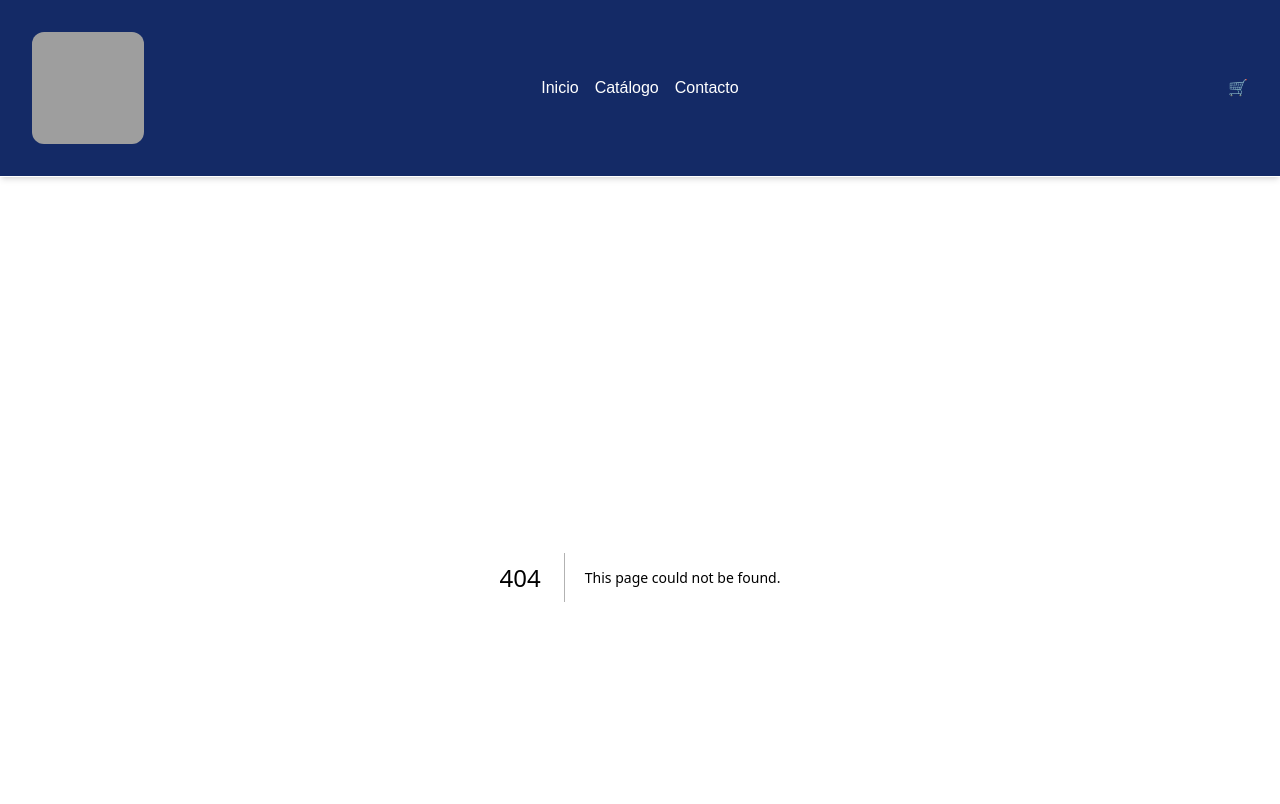
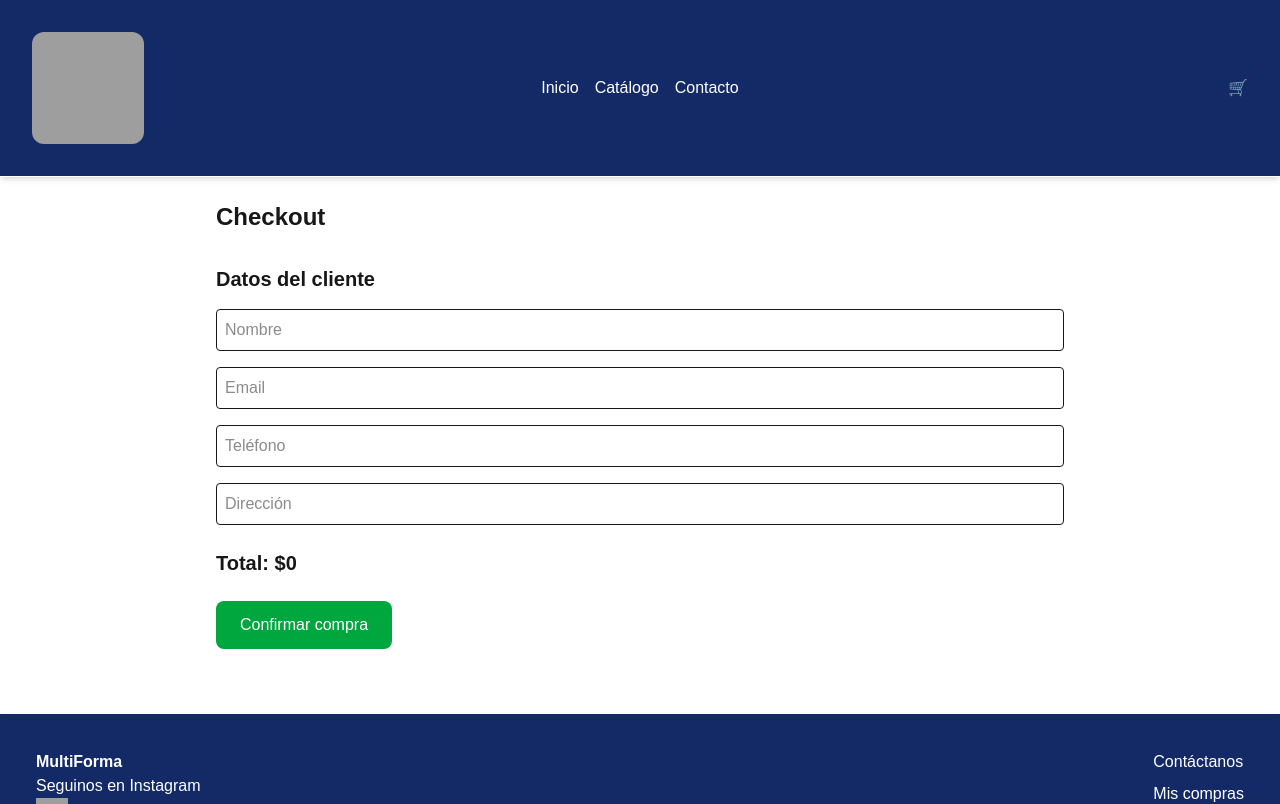
Before and after one commit to natyru19/MultiForma, a Next.js app: page /checkout in a window 1280 px wide. Before the commit this address had no page. Shown: the top 804 px of the page. Built offline with nearby package versions, Linux system fonts and the light colour scheme; grey boxes are pictures that could not be loaded.

Commit message:
feat: implementar creación de órdenes con persistencia en base de datos y asociación de productos y variantes

```diff
--- /dev/null
+++ b/app/api/orders/route.ts
@@ -0,0 +1,19 @@
+import { NextResponse } from "next/server";
+import { orderService } from "@/app/services/order.service";
+
+export async function POST(req: Request) {
+    try {
+        const body = await req.json();
+
+        const order = await orderService.createOrder(body);
+
+        return NextResponse.json({ data: order });
+
+    } catch (error) {
+        console.error(error);
+        return NextResponse.json(
+        { error: "Error creando orden" },
+        { status: 500 }
+        );
+    }
+}
--- a/app/cart/page.tsx
+++ b/app/cart/page.tsx
@@ -1,9 +1,11 @@
 "use client";
 
 import { useCart } from "@/app/context/CartContext";
+import { useRouter } from "next/navigation";
 
 export default function CartPage() {
     const { cart, updateItemQuantity, removeItem } = useCart();
+    const router = useRouter();
 
     const total = cart.reduce(
         (acc, item) => acc + item.price * item.quantity, 0
@@ -84,6 +86,13 @@ export default function CartPage() {
                     <p className="text-lg">Total:</p>
                     <p className="text-2xl font-bold">${total}</p>
                 </div>
+
+                <button
+                    onClick={() => router.push("/checkout")}
+                    className="bg-[var(--primary)] text-white px-6 py-3 rounded-lg hover:bg-[var(--primary-light)] transition"
+                >
+                    Finalizar compra
+                </button>
             </div>
         )}
         </div>
--- /dev/null
+++ b/app/checkout/page.tsx
@@ -0,0 +1,119 @@
+"use client";
+
+import { useCart } from "@/app/context/CartContext";
+import { useState } from "react";
+
+export default function CheckoutPage() {
+
+    const { cart } = useCart();
+
+    const total = cart.reduce(
+        (acc, item) => acc + item.price * item.quantity,
+        0
+    );
+
+    const [form, setForm] = useState({
+        name: "",
+        email: "",
+        phone: "",
+        address: "",
+    });
+
+    const handleChange = (e: React.ChangeEvent<HTMLInputElement>) => {
+        setForm({
+            ...form,
+            [e.target.name]: e.target.value,
+        });
+    };
+
+    const handleCheckout = async () => {
+        try {
+            const response = await fetch("/api/orders", {
+            method: "POST",
+            headers: {
+                "Content-Type": "application/json",
+            },
+            body: JSON.stringify({
+                cart,
+                form,
+            }),
+            });
+
+            const data = await response.json();
+
+            console.log("Orden creada:", data);
+
+            alert("Compra realizada con éxito 🎉");
+
+        } catch (error) {
+            console.error(error);
+        }
+    };
+
+    return (
+        <div className="p-6 max-w-4xl mx-auto">
+            <h1 className="text-2xl font-bold mb-6">Checkout</h1>
+
+            <div className="space-y-4">
+                {cart.map((item) => (
+                <div key={item.cart_item_id} className="border p-4 rounded">
+                    <p className="font-semibold">{item.name}</p>
+
+                    <p className="text-sm text-gray-500">
+                    {item.option && `Option: ${item.option}`}
+                    {item.color && ` | Color: ${item.color}`}
+                    </p>
+
+                    <p>Cantidad: {item.quantity}</p>
+                    <p>${item.price * item.quantity}</p>
+                </div>
+                ))}
+            </div>
+
+            <div className="mt-8 space-y-4">
+
+                <h2 className="text-xl font-bold">Datos del cliente</h2>
+
+                <input
+                    name="name"
+                    placeholder="Nombre"
+                    onChange={handleChange}
+                    className="w-full border p-2 rounded"
+                />
+
+                <input
+                    name="email"
+                    placeholder="Email"
+                    onChange={handleChange}
+                    className="w-full border p-2 rounded"
+                />
+
+                <input
+                    name="phone"
+                    placeholder="Teléfono"
+                    onChange={handleChange}
+                    className="w-full border p-2 rounded"
+                />
+
+                <input
+                    name="address"
+                    placeholder="Dirección"
+                    onChange={handleChange}
+                    className="w-full border p-2 rounded"
+                />
+
+            </div>
+
+            <div className="mt-6 text-xl font-bold">
+                Total: ${total}
+            </div>
+
+            <button
+                onClick={handleCheckout}
+                className="mt-6 bg-green-600 text-white px-6 py-3 rounded-lg"
+                >
+                Confirmar compra
+            </button>
+        </div>
+    );
+}
--- a/app/context/CartContext.tsx
+++ b/app/context/CartContext.tsx
@@ -5,6 +5,7 @@ import { createContext, useContext, useEffect, useState } from "react";
 type CartItem = {
     id: string;
     cart_item_id: string;
+    product_id: string;
     variant_id: string;
     name: string;
     price: number;
@@ -60,6 +61,7 @@ export function CartProvider({ children }: { children: React.ReactNode }) {
         const formattedCart = items.map((item: any) => ({
             id: item.products.id,
             cart_item_id: item.id,
+            product_id: item.products.id,
             variant_id: item.variants.id,
             name: item.products.name,
             price: item.variants?.price || 0,
--- /dev/null
+++ b/app/services/order.service.ts
@@ -0,0 +1,43 @@
+import { supabase } from "@/lib/supabase";
+
+export const orderService = {
+    async createOrder({
+        cart,
+        form,
+    }: {
+        cart: any[];
+        form: any;
+    }) {
+
+        const total = cart.reduce(
+        (acc, item) => acc + item.price * item.quantity,
+        0
+        );
+
+        const { data: order, error } = await supabase
+        .from("orders")
+        .insert({
+            name: form.name,
+            email: form.email,
+            phone: form.phone,
+            address: form.address,
+            total,
+        })
+        .select()
+        .single();
+
+        if (error) throw error;
+
+        const items = cart.map((item) => ({
+        order_id: order.id,
+        product_id: item.product_id,
+        variant_id: item.variant_id,
+        quantity: item.quantity,
+        price: item.price,
+        }));
+
+        await supabase.from("order_items").insert(items);
+
+        return order;
+    },
+};
```
Also changed, not shown: 1 other file (tests, documents, lock files or other folders).
